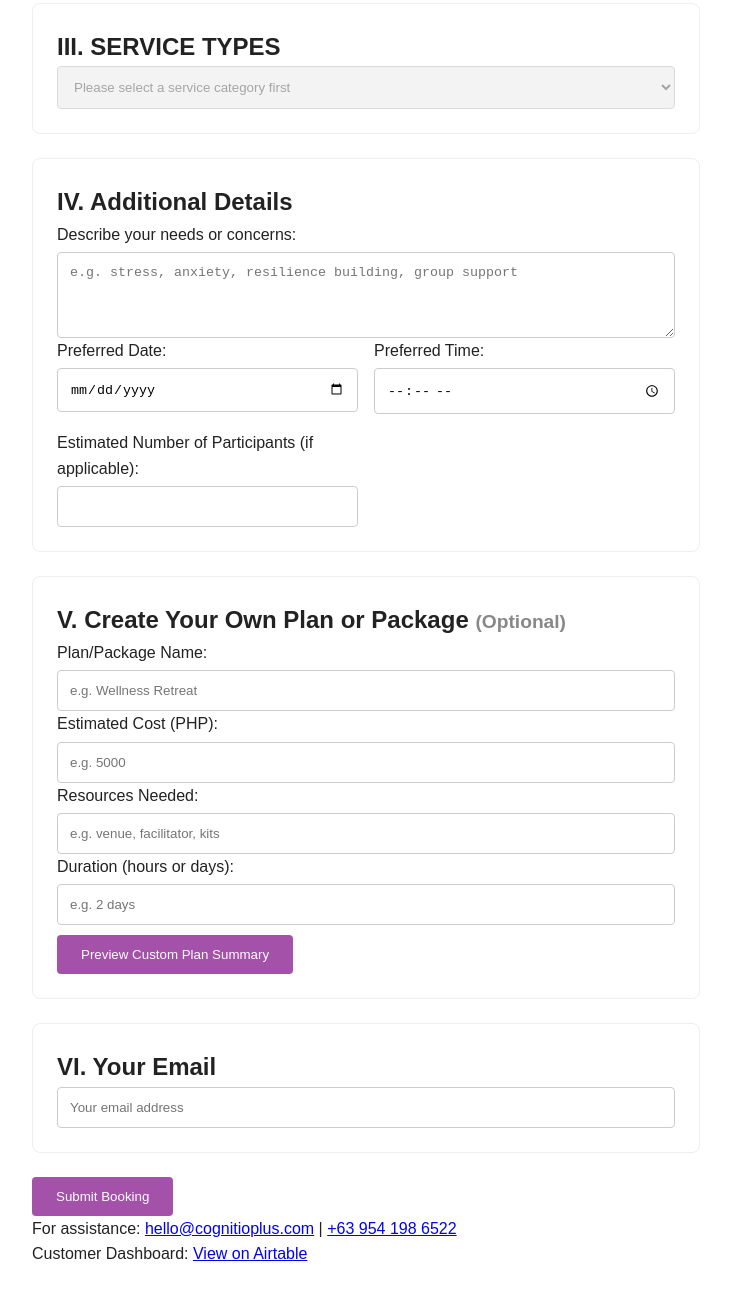
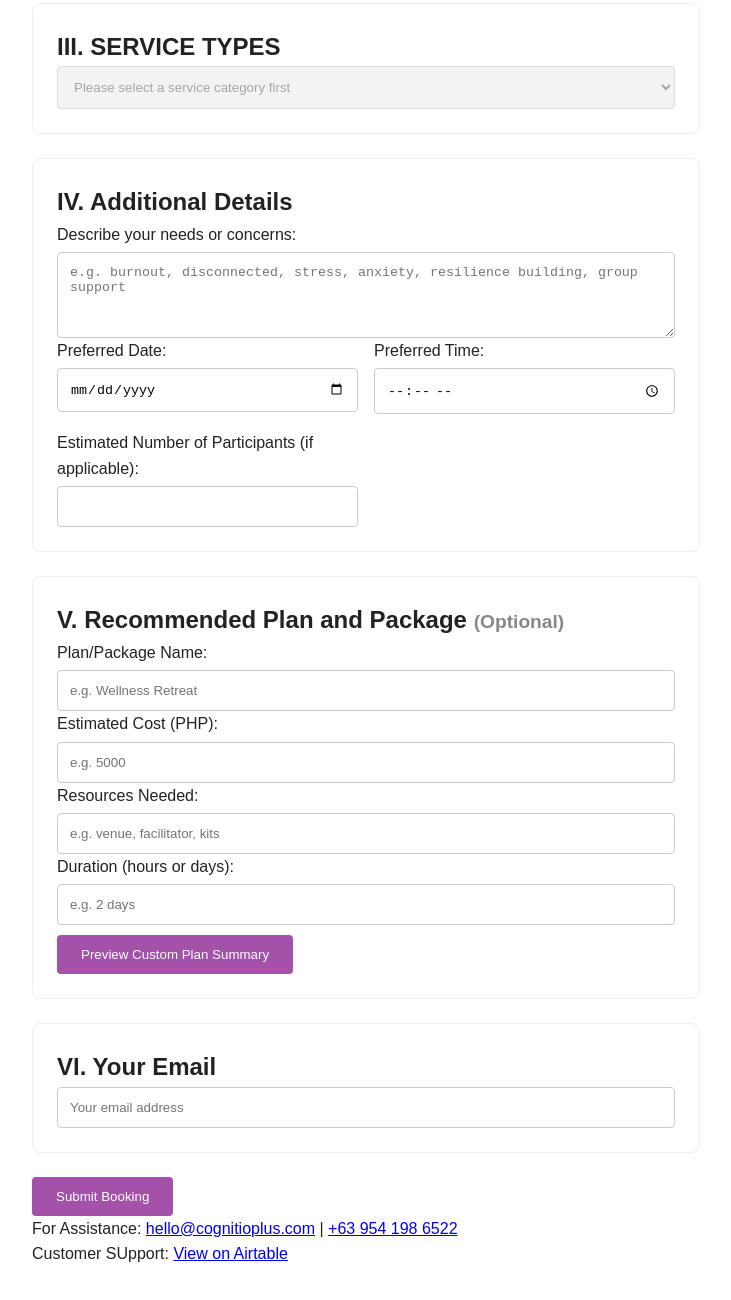
Before and after one commit to cognitioplus/pwa-booking, a website: page public/index.html in a window 1280 px wide. Shown: the part 742-2042 px from the top of the page, without its empty margins (274-1005 px from the left). Drawn offline with Linux system fonts and the light colour scheme.

Commit message:
index.html

```diff
--- a/public/index.html
+++ b/public/index.html
@@ -4,10 +4,8 @@
   <meta charset="UTF-8" />
   <meta name="viewport" content="width=device-width, initial-scale=1.0"/>
   <title>Cognitio+ | Book Mental Health Services</title>
-  <link rel="manifest" href="server/credentials.json" />
+  <link rel="manifest" href="/manifest.json" />
   <link rel="stylesheet" href="style.css" />
-  <link rel="index" href="server/index.js"/>
-  <link rel="script" href="script.js"/>
 </head>
 <body>
   <div class="container">
@@ -72,7 +70,7 @@
         <h2>IV. Additional Details</h2>
         <label>
           Describe your needs or concerns:
-          <textarea name="concerns" rows="4" placeholder="e.g. stress, anxiety, resilience building, group support"></textarea>
+          <textarea name="concerns" rows="4" placeholder="e.g. burnout, disconnected, stress, anxiety, resilience building, group support"></textarea>
         </label>
         <div class="grid">
           <label>
@@ -92,7 +90,7 @@
 
       <!-- Custom Plan/Package Section -->
       <section>
-        <h2>V. Create Your Own Plan or Package <span style="font-size:0.8em;color:#888;">(Optional)</span></h2>
+        <h2>V. Recommended Plan and Package <span style="font-size:0.8em;color:#888;">(Optional)</span></h2>
         <label>
           Plan/Package Name:
           <input type="text" id="customPlanName" name="customPlanName" placeholder="e.g. Wellness Retreat" />
@@ -126,8 +124,8 @@
     <div id="formSuccess" style="display:none;color:green;margin-top:1em;"></div>
     <div id="formError" style="display:none;color:red;margin-top:1em;"></div>
     <footer>
-      <p>For assistance: <a href="mailto:hello@cognitioplus.com">hello@cognitioplus.com</a> | <a href="tel:+639541986522">+63 954 198 6522</a></p>
-      <p>Customer Dashboard: <a href="https://airtable.com/invite/l?inviteId=invL0Rcxy0Rlbs1Bc&inviteToken=a02d0f35c90a239e1eb02900f817787d07eeaac620a8a526a6a675a7ffddea00&utm_medium=email&utm_source=product_team&utm_content=transactional-alerts" target="_blank">View on Airtable</a></p>
+      <p>For Assistance: <a href="mailto:hello@cognitioplus.com">hello@cognitioplus.com</a> | <a href="tel:+639541986522">+63 954 198 6522</a></p>
+      <p>Customer SUpport: <a href="https://airtable.com/invite/l?inviteId=invL0Rcxy0Rlbs1Bc&inviteToken=a02d0f35c90a239e1eb02900f817787d07eeaac620a8a526a6a675a7ffddea00&utm_medium=email&utm_source=product_team&utm_content=transactional-alerts" target="_blank">View on Airtable</a></p>
     </footer>
   </div>
   <script>
```
